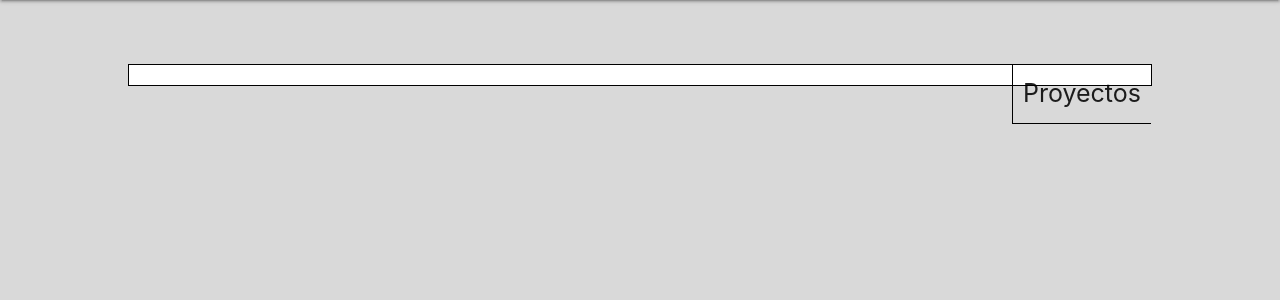
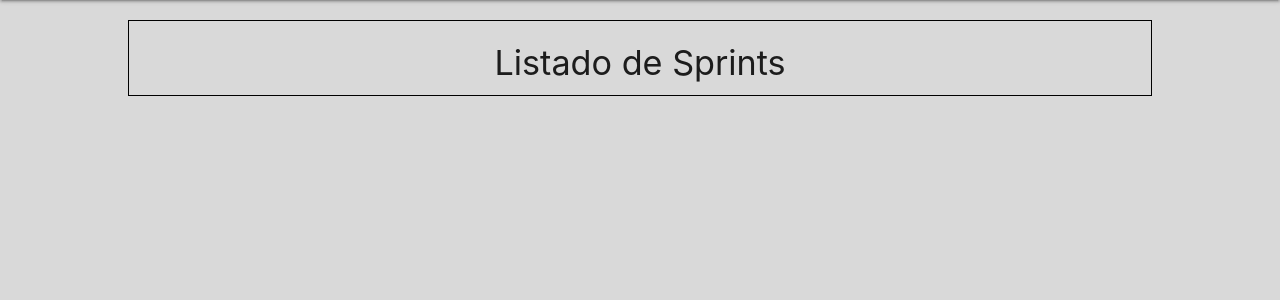
Before and after one commit to Erusebiru/Scrum, a PHP site: page /vistaproyecto.php in a window 1280 px wide. Shown: the part 64-364 px from the top of the page. Run offline with PHP 8.4, Linux system fonts and the light colour scheme; a user stored in the database is signed in; data comes from the database, SQL or seed files in the repository; tables that the repository leaves empty hold one stand-in row (values such as "Sample post"); data that the repository does not hold is empty; some libraries are stand-ins or nearby versions.

Commit message:
Tabla sprints

```diff
--- /dev/null
+++ b/connection.php
@@ -0,0 +1,9 @@
+<!DOCTYPE html>
+<html>
+<head>
+	<title></title>
+</head>
+<body>
+	<?$conn = mysqli_connect('localhost','Admin','Admin','proyectoscrum');?>
+</body>
+</html>
--- a/css/style.css
+++ b/css/style.css
@@ -201,3 +201,66 @@
 	background-color: white;
 	color: #ff3333;
 }
+
+.plegado{
+    max-height: 0;
+    transition: max-height 0.8s ease-out;
+    overflow: hidden;
+    background: #d5d5d5;
+}
+
+.desplegado {
+    max-height: 500px !important;
+    transition: max-height 1.6s ease-in;
+}
+
+#TablaSprints{
+	margin: auto;
+	margin-top: 20px;
+	width: 80%;
+	border: 1px solid black;
+}
+
+#TablaSprints h4{
+	text-align: center;
+}
+
+.sprint{
+	cursor: pointer;
+	margin: 20px auto;
+	width: 500px;
+	border: 1px solid black;
+	padding: 5px;
+}
+
+.sprint h6{
+	text-align: center;
+	font-weight: bold;
+}
+.sprint h6:hover{
+	text-decoration: underline;
+}
+.sprint ul li{
+	color: red;
+	padding: 0 15px 15px 15px;
+}
+
+.sprint li ul li{
+	color: purple;
+}
+
+table tr td, table tr th{
+	text-align: center;
+}
+
+.title{
+	font-size: 18px;
+	font-weight: bold;
+	text-align: center;
+	text-decoration: underline
+}
+
+li label{
+	font-size: 15px !important;
+	color: black !important;
+}
--- a/insert.php
+++ b/insert.php
@@ -16,7 +16,7 @@
 			$productowner = $_POST['productOwner'];
 			$scrummaster = $_POST['scrumMaster'];
 
-			$conn = mysqli_connect('localhost','Admin','Admin','proyectoscrum');
+			include 'connection.php';
 
 			//Inserción del proyecto en la base de datos
 			$query = "INSERT INTO proyectos (nombre_proyecto,descripcion_proyecto,ScrumMaster,ProductOwner) VALUES ('$nombreproyecto','$descripcion','$scrummaster','$productowner')";
--- a/js/script.js
+++ b/js/script.js
@@ -63,6 +63,7 @@
 	}
 }
 
+//Función que crea de cero un formulario para añadir un nuevo proyecto.
 function showForm(){
 	document.querySelector("[name='addProyect']").disabled = true;
 	document.querySelector(".new-proyect-box").style.display = "block";
@@ -82,12 +83,14 @@
 	addElement(form,"div","Crear",["class=button","onclick=checkNulls()"]);
 }
 
+//Función para crear un elemento de tipo texto para el formulario
 function createText(parent,labelText,name){
 	var divcol = addElement(parent, "div", undefined, ["class=input-field col s12"]);
 	addElement(divcol,"label",labelText,["for="+name]);
 	addElement(divcol,"input",undefined,["type=text","name="+name]);
 }
 
+//Función para crear un elemento de tipo select para el formulario
 function createSelect(parent,labelText,name){
 	var divcol = addElement(parent, "div", undefined, ["class=col s12"]);
 	addElement(divcol,"label",labelText,undefined);
@@ -98,6 +101,7 @@
 	initSelect();
 }
 
+//Función que añade los options al formulario según el tipo de usuario
 function createDropDown(select,global_tipoUsuario){
 	global_personas.forEach(function(element){
 		if(element.tipo == global_tipoUsuario){
@@ -109,6 +113,7 @@
 	});
 }
 
+//Función para crear un select de grupos, que será un select multiple
 function createGroup(parent,labelText,name){
 	var divcol = addElement(parent, "div", undefined, ["class=col s12"]);
 	addElement(divcol,"label",labelText,undefined);
@@ -118,6 +123,8 @@
 	insertGroup(select,name);
 	initSelect();
 }
+
+//Función para insertar los option con los nombres de los grupos en el select
 function insertGroup(select){
 	global_grupos.forEach(function(element){
 		var option = addElement(select,"option");
@@ -148,6 +155,8 @@
 	return childElement;
 }
 
+
+//Función para comprobar los elementos vacíos del formulario que añade un nuevo proyecto
 function checkNulls(){
 
 	form = document.getElementById("createProyect");
@@ -165,3 +174,23 @@
 		form.submit();
 	}
 }
+
+
+//Función que despliega las características del Sprint
+function showSprint(element){
+	var elementoDesplegado = element.parentNode.querySelector("ul");
+	if(!elementoDesplegado.classList.contains("desplegado")){
+		removeClass();
+		elementoDesplegado.classList.toggle("desplegado");
+	}else{
+		removeClass();
+	}
+}
+
+//Función que pliega el Sprint
+function removeClass(){
+	var elements = document.querySelectorAll("ul");
+	elements.forEach(function(element){
+		element.classList.remove("desplegado");
+	});
+}
--- a/proyectos.php
+++ b/proyectos.php
@@ -22,7 +22,7 @@
 			header('Location: '."login.php");
 		}
 
-		$conn = mysqli_connect('localhost','Admin','Admin','proyectoscrum');
+		include 'connection.php';
 		userData($conn,$user);
 		findUsers($conn);
 		findGroups($conn);
--- a/validarLogin.php
+++ b/validarLogin.php
@@ -18,8 +18,7 @@
 		$user = $_POST["username"];
 		$password = $_POST["password"];
 
-		$conn = mysqli_connect('localhost','Admin','Admin');
-		mysqli_select_db($conn, 'proyectoscrum');
+		include 'connection.php';
 
 		$consulta_user ="SELECT nombre_usuario FROM usuarios where nombre_usuario='".$user."';";
 		$consulta_psw = "SELECT nombre_usuario FROM usuarios where nombre_usuario='".$user."' and password=sha2('".$password."',512);";
--- a/vistaproyecto.php
+++ b/vistaproyecto.php
@@ -22,8 +22,9 @@
 			header('Location: '."login.php");
 		}
 
-		$conn = mysqli_connect('localhost','Admin','Admin','proyectoscrum');
-		//userData($conn,$user);
+		include 'connection.php';
+		$proyecto = "Scrum";
+		$sprints = getSprints($conn,$proyecto);
 	?>
 <div class="contenedor">
 		<div id="divcabecera" class = "col s12 m12 l12" >
@@ -32,36 +33,78 @@
 	          <a href = "#" class = "brand-logo nombrelogo">Administración de proyectos</a>
 	          <a href="#!" class="brand-logo center"><img src="https://www.logolynx.com/images/logolynx/15/1588b3eef9f1607d259c3f334b85ffd1.png"></a>
 	          <ul id="nav-mobile" class="right hide-on-med-and-down">
-		          <!--li><a href="#"><span>Pestaña1</span></a></li>
-		          <li><a href="#"><span>Pestaña2</span></a></li>
-		          <li><a href="#"><span>Pestaña3</span></a></li>
-		          <li>&nbsp&nbsp&nbsp&nbsp&nbsp&nbsp&nbsp&nbsp&nbsp</li>-->
 		          <li class="grey-text lighten-5">Usuario: <?php echo $user ?></li>
 		          <li><a href="logout.php"><i class="material-icons grey-text">exit_to_app</i></a></li>
 		      </ul>
-
 	        </div>
 	      </nav>
 	    </div>
-		<div class="proyect-list">
-			<div class="proyect-title">Proyectos</div>
-			<div class="proyect-table">
-				<ul>
-				<?
 
-				while($registre = mysqli_fetch_assoc($proyectos)){
-						$nombre_proyecto=$registre['nombre_proyecto'];
-						echo "<li>";
-						echo '<a href="#" onclick="vistaProyecto()" name="'.$nombre_proyecto.'">'.$registre['nombre_proyecto']?></a>
-						</li> <?
-					}
-				?>
-				</ul>
-
-			</div>
-
-
+		<div id="TablaSprints">
+			<?
+				echo "<h4>Listado de Sprints</h4>";
+				$numSprint = 1;
+				foreach($sprints as $sprint){
+					?>
+						<div class="sprint">
+							<?echo "<h6 onclick='showSprint(this)'>Sprint ".$numSprint."</h6>";
+							?><ul id="list" class="plegado" name="primero"><?
+									echo "<li>Horas Totales: ".$sprint['horasTotales']."</li>";
+									echo "<li>Fecha de inicio: ".$sprint['Fecha_Inicio']."</li>";
+									echo "<li>Fecha de fin: ".$sprint['Fecha_Fin']."</li>";
+									?><li><p class="title">Especificaciones</p> <br>
+										<ul>
+											<li>
+												<table>
+													<tr>
+														<th>Nº de especificación</th>
+														<th>Horas Asignadas</th>
+														<th>Estado</th>
+													</tr>
+													<?$specs = getSpecs($conn,$sprint['id_sprint']);
+													foreach($specs as $spec){
+														?>
+														<tr>
+															<td><?=$spec['numero']?></td>
+															<td><?=$spec['horas']?></td>
+															<td><?=$spec['estado']?></td>
+														</tr>
+														<?
+													}?>
+												</table>
+											</li>
+											<li><label>Añadir especificación: </label><input type="text" class="input-field" name="addSpec"></li>
+										</ul>
+									</li>
+								<?$numSprint++;?>
+							</ul>
+						</div>
+					<?
+				}
+			?>
 		</div>
 
+		<?
+			function getSprints($conn,$proyecto){
+				$query = "SELECT sprints.* FROM sprints,proyectos WHERE sprints.id_proyecto = proyectos.id_proyecto AND proyectos.nombre_proyecto = '$proyecto'";
+				$sprints = [];
+				$result = mysqli_query($conn, $query);
+				while($registre = mysqli_fetch_assoc($result)){
+					$sprints[] = $registre;
+				}
+				return $sprints;
+			}
+
+			function getSpecs($conn,$idsprint){
+				$query = "SELECT * FROM especificaciones WHERE id_sprint = '$idsprint'";
+				$specs = [];
+				$result = mysqli_query($conn, $query);
+				while($registre = mysqli_fetch_assoc($result)){
+					$specs[] = $registre;
+				}
+				return $specs;
+			}
+
+		?>
 </body>
 </html>
```
